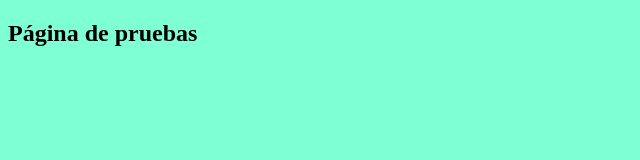
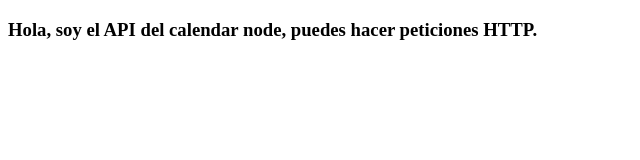
Before and after one commit to Jassonesteban/calendar-backend-nodejs, a website: page public/index.html in a window 1280 px wide. Shown: the whole page, without its empty margins (0-640 px from the left). Drawn offline with Linux system fonts and the light colour scheme.

Commit message:
se sube la primera version del proyecto node a heroku

```diff
--- a/package.json
+++ b/package.json
@@ -16,6 +16,7 @@
     "dotenv": "^16.0.3",
     "express": "^4.18.2",
     "express-validator": "^6.15.0",
+    "firebase": "^9.17.2",
     "jsonwebtoken": "^9.0.0",
     "moment": "^2.29.4",
     "mongoose": "^7.0.1"
--- a/public/index.html
+++ b/public/index.html
@@ -1,16 +1,15 @@
 <!DOCTYPE html>
 <html lang="en">
+<head>
+  <meta charset="UTF-8">
+  <meta http-equiv="X-UA-Compatible" content="IE=edge">
+  <meta name="viewport" content="width=device-width, initial-scale=1.0">
+  <title>Calendar backend</title>
+</head>
+<body>
+  <div>
+    <h3>Hola, soy el API del calendar node, puedes hacer peticiones HTTP.</h3>
+  </div>
 
-<head>
-    <meta charset="UTF-8">
-    <meta http-equiv="X-UA-Compatible" content="IE=edge">
-    <meta name="viewport" content="width=device-width, initial-scale=1.0">
-    <link rel="stylesheet" href="./styles.css" />
-    <title>Demo app</title>
-</head>
-
-<body>
-    <h2>Página de pruebas</h2>
 </body>
-
 </html>
```
Also changed, not shown: firebase.json (added), 5 other files.
